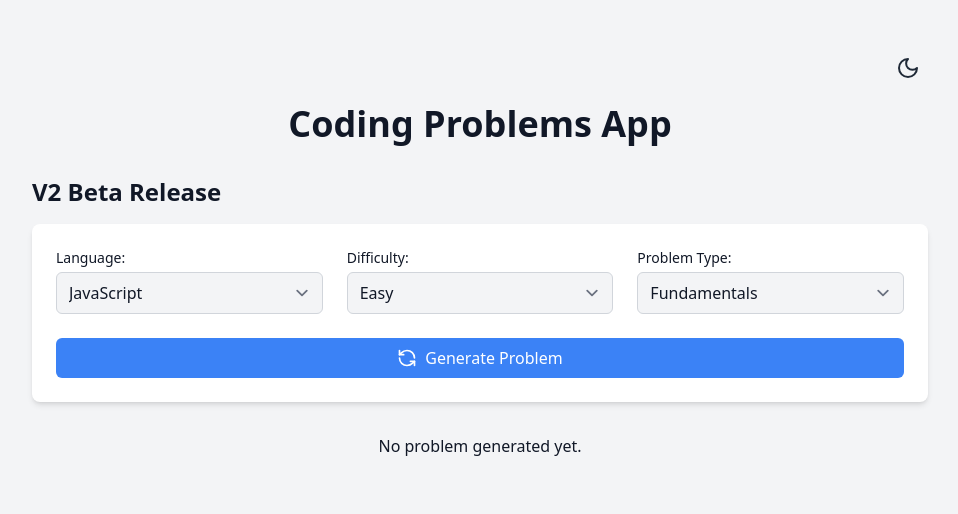
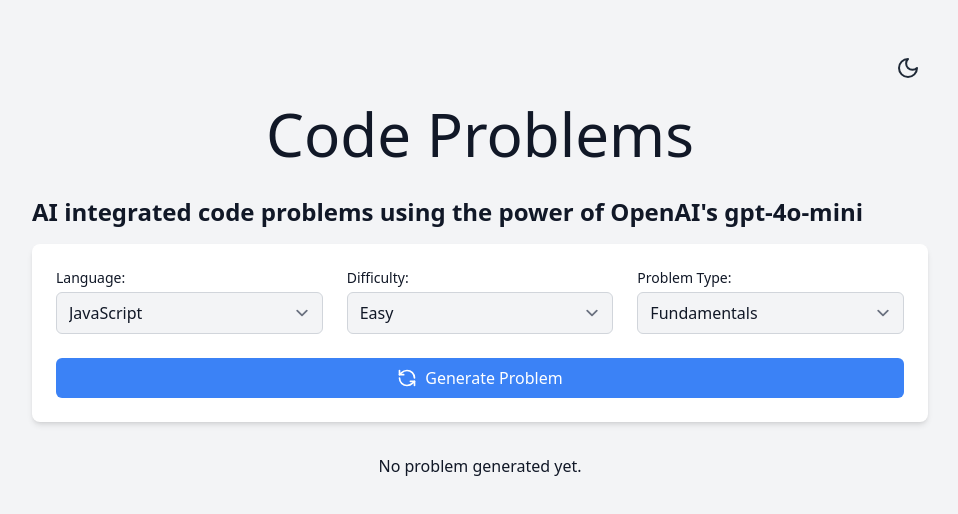
Before and after one commit to movarnell/Code-Problems-V2, a React (Vite) app: page / in a window 1280 px wide. Shown: the top 514 px of the page, without its empty margins (160-1118 px from the left). Built offline with nearby package versions, Linux system fonts and the light colour scheme.

Commit message:
Update app title and description; enhance problem generation form options

```diff
--- a/src/App.jsx
+++ b/src/App.jsx
@@ -25,11 +25,11 @@ function App() {
             <div className="flex justify-end mb-4">
               <ThemeToggle />
             </div>
-            <h1 className="mb-8 text-4xl font-bold text-center text-text-light dark:text-text-dark">
-              Coding Problems App
+            <h1 className="mb-8 text-6xl text-center text-text-light dark:text-text-dark">
+              Code Problems
             </h1>
             <h2 className="mb-4 text-2xl font-bold text-text-light dark:text-text-dark">
-              V2 Beta Release
+              AI integrated code problems using the power of OpenAI's gpt-4o-mini
             </h2>
             <GenerateProblemForm setProblem={handleSetProblem} />
             <ProblemDisplay problem={problem} />
--- a/src/components/GenerateProblemForm.jsx
+++ b/src/components/GenerateProblemForm.jsx
@@ -107,6 +107,11 @@ function GenerateProblemForm({ setProblem }) {
             <option value="String Manipulation">String Manipulation</option>
             <option value="Arrays">Arrays</option>
             <option value="Array Methods">Array Methods</option>
+            <option value="Terinary Operators">Terinary Operators</option>
+            <option value="Recursion">Recursion</option>
+            <option value="Sorting">Sorting</option>
+            <option value="Searching">Searching</option>
+            <option value="Unit Testing">Unit Testing</option>
             <option value="Data Structure">Data Structure</option>
             <option value="Object-Oriented">Object-Oriented</option>
             {/* Add more problem types as needed */}
--- a/src/components/ProblemDisplay.jsx
+++ b/src/components/ProblemDisplay.jsx
@@ -73,10 +73,10 @@ function ProblemDisplay({ problem }) {
         {problem_title || 'Untitled Problem'}
       </h2>
       <div className="flex flex-wrap gap-4 mb-4">
-        <p className="px-3 py-1 text-sm font-semibold rounded-full text-primary-dark dark:text-primary-light bg-primary-light dark:bg-primary-dark">
+        <p className="px-3 py-1 text-sm font-semibold text-white rounded-full dark:text-blue-100 bg-primary-light dark:bg-primary-dark">
           Difficulty: {difficulty || 'Not specified'}
         </p>
-        <p className="px-3 py-1 text-sm font-semibold text-green-800 bg-green-100 rounded-full dark:bg-green-700 dark:text-green-300">
+        <p className="px-3 py-1 text-sm font-semibold text-green-800 bg-green-100 rounded-full dark:bg-green-700 dark:text-green-100">
           Language: {language || 'Not specified'}
         </p>
       </div>
```
